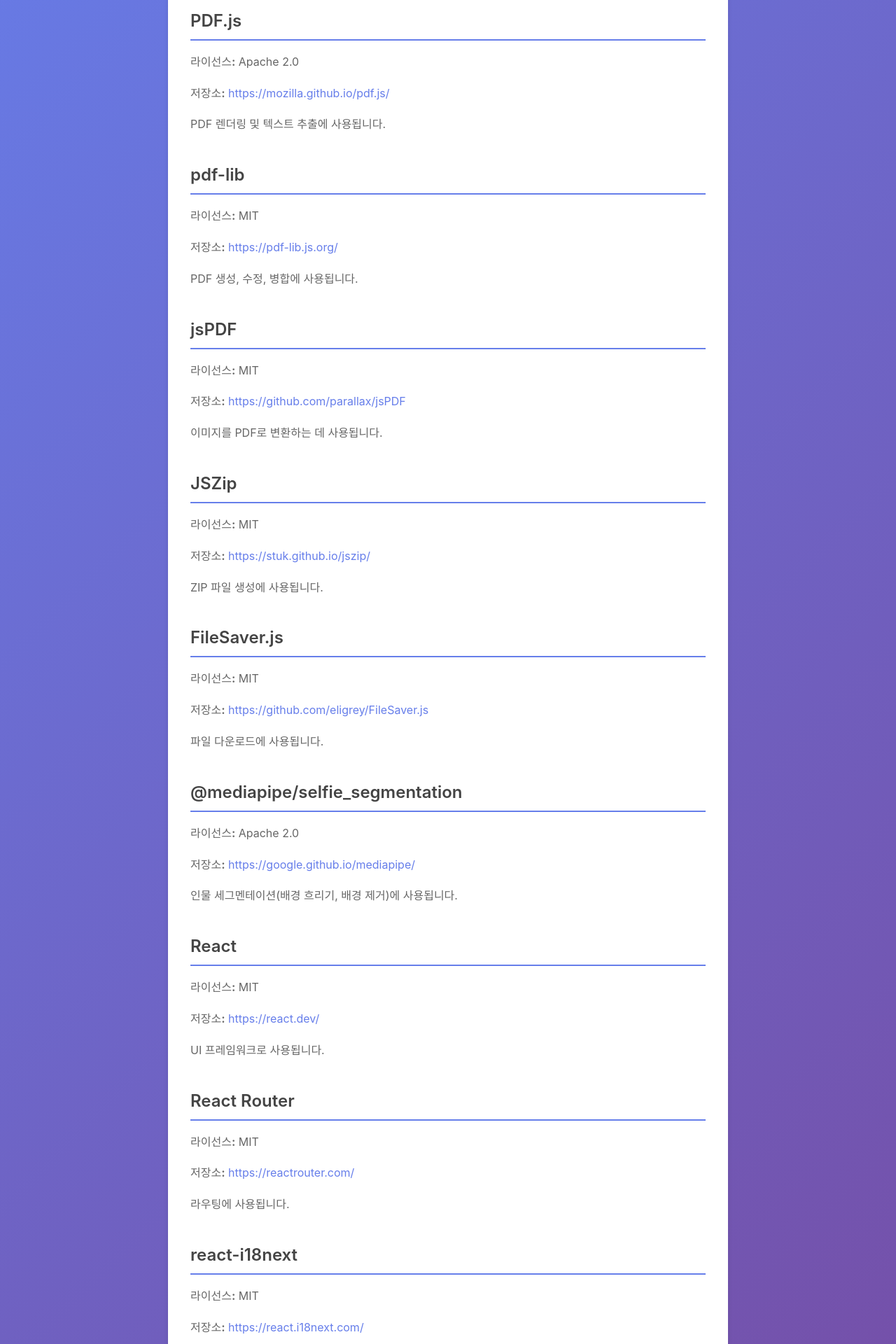
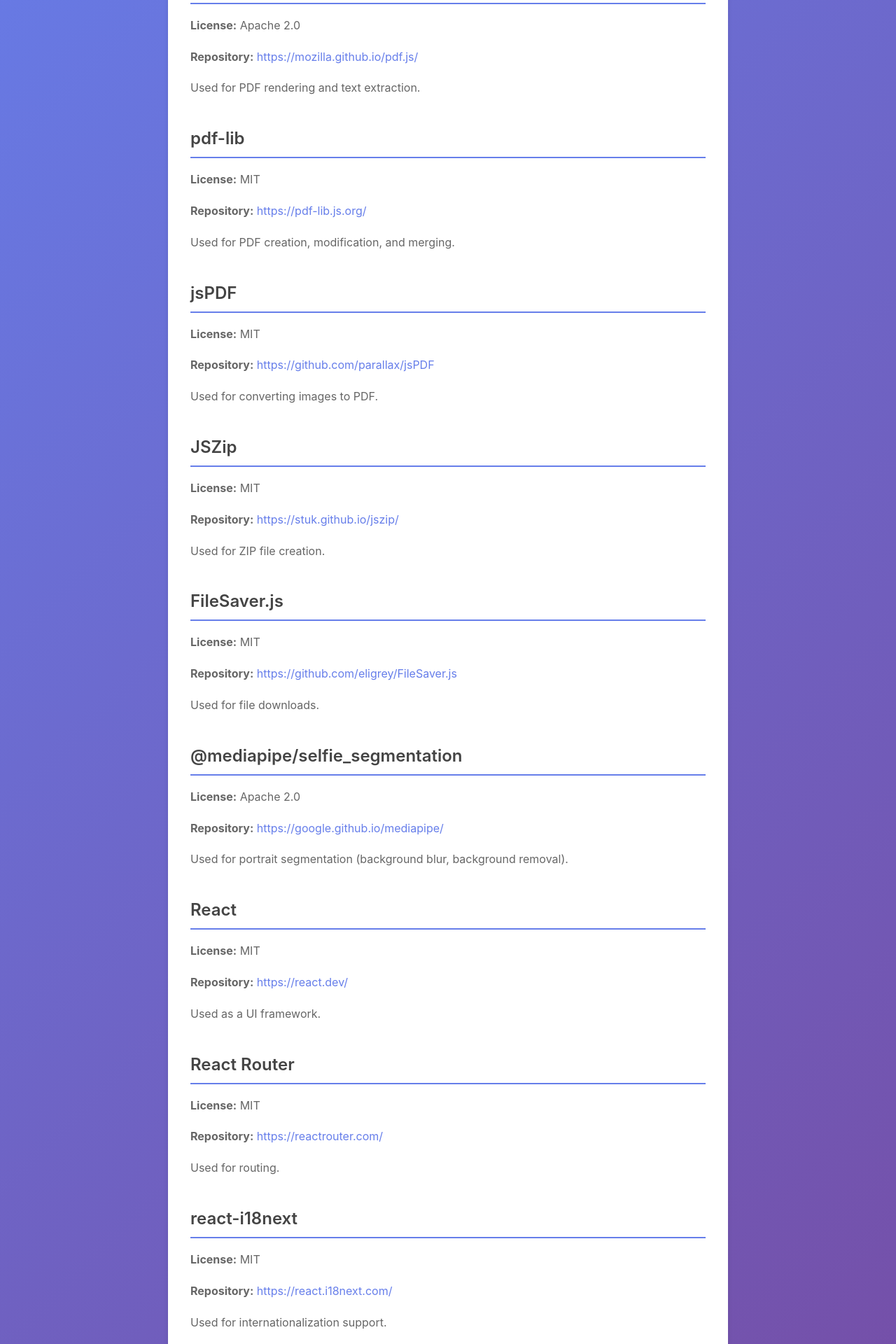
Before and after one commit to king-mini/file-convert, a React (Vite) app: page /licenses in a window 1280 px wide. Shown: the part 360-2280 px from the top of the page at 70% size. Built offline with nearby package versions, Linux system fonts and the light colour scheme.

Commit message:
정책 페이지 내용 업데이트: 라이센스, 개인정보 처리방침, 이용약관의 제목 및 내용을 명확하게 수정하고, 다국어 지원 관련 코드를 제거하여 가독성을 향상시킴

```diff
--- a/src/pages/Licenses.tsx
+++ b/src/pages/Licenses.tsx
@@ -1,87 +1,83 @@
-import { useTranslation } from 'react-i18next';
 import './Policy.css';
 
 const Licenses = () => {
-  const { t } = useTranslation();
-
   return (
     <div className="policy-page">
       <div className="policy-container">
-        <h1 className="policy-title">{t('policy.licenses.title')}</h1>
-        <p className="policy-updated">{t('policy.licenses.updated')}</p>
+        <h1 className="policy-title">Open Source Licenses</h1>
 
         <section className="policy-section">
-          <p>{t('policy.licenses.intro')}</p>
+          <p>This Service uses the following open source libraries. Each library follows its respective project license.</p>
         </section>
 
         <section className="policy-section">
           <h2>PDF.js</h2>
-          <p><strong>라이선스:</strong> Apache 2.0</p>
-          <p><strong>저장소:</strong> <a href="https://mozilla.github.io/pdf.js/" target="_blank" rel="noopener noreferrer">https://mozilla.github.io/pdf.js/</a></p>
-          <p>PDF 렌더링 및 텍스트 추출에 사용됩니다.</p>
+          <p><strong>License:</strong> Apache 2.0</p>
+          <p><strong>Repository:</strong> <a href="https://mozilla.github.io/pdf.js/" target="_blank" rel="noopener noreferrer">https://mozilla.github.io/pdf.js/</a></p>
+          <p>Used for PDF rendering and text extraction.</p>
         </section>
 
         <section className="policy-section">
           <h2>pdf-lib</h2>
-          <p><strong>라이선스:</strong> MIT</p>
-          <p><strong>저장소:</strong> <a href="https://pdf-lib.js.org/" target="_blank" rel="noopener noreferrer">https://pdf-lib.js.org/</a></p>
-          <p>PDF 생성, 수정, 병합에 사용됩니다.</p>
+          <p><strong>License:</strong> MIT</p>
+          <p><strong>Repository:</strong> <a href="https://pdf-lib.js.org/" target="_blank" rel="noopener noreferrer">https://pdf-lib.js.org/</a></p>
+          <p>Used for PDF creation, modification, and merging.</p>
         </section>
 
         <section className="policy-section">
           <h2>jsPDF</h2>
-          <p><strong>라이선스:</strong> MIT</p>
-          <p><strong>저장소:</strong> <a href="https://github.com/parallax/jsPDF" target="_blank" rel="noopener noreferrer">https://github.com/parallax/jsPDF</a></p>
-          <p>이미지를 PDF로 변환하는 데 사용됩니다.</p>
+          <p><strong>License:</strong> MIT</p>
+          <p><strong>Repository:</strong> <a href="https://github.com/parallax/jsPDF" target="_blank" rel="noopener noreferrer">https://github.com/parallax/jsPDF</a></p>
+          <p>Used for converting images to PDF.</p>
         </section>
 
         <section className="policy-section">
           <h2>JSZip</h2>
-          <p><strong>라이선스:</strong> MIT</p>
-          <p><strong>저장소:</strong> <a href="https://stuk.github.io/jszip/" target="_blank" rel="noopener noreferrer">https://stuk.github.io/jszip/</a></p>
-          <p>ZIP 파일 생성에 사용됩니다.</p>
+          <p><strong>License:</strong> MIT</p>
+          <p><strong>Repository:</strong> <a href="https://stuk.github.io/jszip/" target="_blank" rel="noopener noreferrer">https://stuk.github.io/jszip/</a></p>
+          <p>Used for ZIP file creation.</p>
         </section>
 
         <section className="policy-section">
           <h2>FileSaver.js</h2>
-          <p><strong>라이선스:</strong> MIT</p>
-          <p><strong>저장소:</strong> <a href="https://github.com/eligrey/FileSaver.js" target="_blank" rel="noopener noreferrer">https://github.com/eligrey/FileSaver.js</a></p>
-          <p>파일 다운로드에 사용됩니다.</p>
+          <p><strong>License:</strong> MIT</p>
+          <p><strong>Repository:</strong> <a href="https://github.com/eligrey/FileSaver.js" target="_blank" rel="noopener noreferrer">https://github.com/eligrey/FileSaver.js</a></p>
+          <p>Used for file downloads.</p>
         </section>
 
         <section className="policy-section">
           <h2>@mediapipe/selfie_segmentation</h2>
-          <p><strong>라이선스:</strong> Apache 2.0</p>
-          <p><strong>저장소:</strong> <a href="https://google.github.io/mediapipe/" target="_blank" rel="noopener noreferrer">https://google.github.io/mediapipe/</a></p>
-          <p>인물 세그멘테이션(배경 흐리기, 배경 제거)에 사용됩니다.</p>
+          <p><strong>License:</strong> Apache 2.0</p>
+          <p><strong>Repository:</strong> <a href="https://google.github.io/mediapipe/" target="_blank" rel="noopener noreferrer">https://google.github.io/mediapipe/</a></p>
+          <p>Used for portrait segmentation (background blur, background removal).</p>
         </section>
 
         <section className="policy-section">
           <h2>React</h2>
-          <p><strong>라이선스:</strong> MIT</p>
-          <p><strong>저장소:</strong> <a href="https://react.dev/" target="_blank" rel="noopener noreferrer">https://react.dev/</a></p>
-          <p>UI 프레임워크로 사용됩니다.</p>
+          <p><strong>License:</strong> MIT</p>
+          <p><strong>Repository:</strong> <a href="https://react.dev/" target="_blank" rel="noopener noreferrer">https://react.dev/</a></p>
+          <p>Used as a UI framework.</p>
         </section>
 
         <section className="policy-section">
           <h2>React Router</h2>
-          <p><strong>라이선스:</strong> MIT</p>
-          <p><strong>저장소:</strong> <a href="https://reactrouter.com/" target="_blank" rel="noopener noreferrer">https://reactrouter.com/</a></p>
-          <p>라우팅에 사용됩니다.</p>
+          <p><strong>License:</strong> MIT</p>
+          <p><strong>Repository:</strong> <a href="https://reactrouter.com/" target="_blank" rel="noopener noreferrer">https://reactrouter.com/</a></p>
+          <p>Used for routing.</p>
         </section>
 
         <section className="policy-section">
           <h2>react-i18next</h2>
-          <p><strong>라이선스:</strong> MIT</p>
-          <p><strong>저장소:</strong> <a href="https://react.i18next.com/" target="_blank" rel="noopener noreferrer">https://react.i18next.com/</a></p>
-          <p>다국어 지원에 사용됩니다.</p>
+          <p><strong>License:</strong> MIT</p>
+          <p><strong>Repository:</strong> <a href="https://react.i18next.com/" target="_blank" rel="noopener noreferrer">https://react.i18next.com/</a></p>
+          <p>Used for internationalization support.</p>
         </section>
 
         <section className="policy-section">
           <h2>Vite</h2>
-          <p><strong>라이선스:</strong> MIT</p>
-          <p><strong>저장소:</strong> <a href="https://vitejs.dev/" target="_blank" rel="noopener noreferrer">https://vitejs.dev/</a></p>
-          <p>빌드 도구로 사용됩니다.</p>
+          <p><strong>License:</strong> MIT</p>
+          <p><strong>Repository:</strong> <a href="https://vitejs.dev/" target="_blank" rel="noopener noreferrer">https://vitejs.dev/</a></p>
+          <p>Used as a build tool.</p>
         </section>
       </div>
     </div>
--- a/src/pages/Terms.tsx
+++ b/src/pages/Terms.tsx
@@ -1,54 +1,50 @@
-import { useTranslation } from 'react-i18next';
 import './Policy.css';
 
 const Terms = () => {
-  const { t } = useTranslation();
-
   return (
     <div className="policy-page">
       <div className="policy-container">
-        <h1 className="policy-title">{t('policy.terms.title')}</h1>
-        <p className="policy-updated">{t('policy.terms.updated')}</p>
+        <h1 className="policy-title">Terms of Service</h1>
 
         <section className="policy-section">
-          <h2>{t('policy.terms.sections.acceptance.title')}</h2>
-          <p>{t('policy.terms.sections.acceptance.content')}</p>
+          <h2>1. Acceptance of Terms</h2>
+          <p>By using this Service, you agree to these Terms of Service. If you do not agree, you may not use the Service.</p>
         </section>
 
         <section className="policy-section">
-          <h2>{t('policy.terms.sections.service.title')}</h2>
-          <p>{t('policy.terms.sections.service.content')}</p>
+          <h2>2. Service Provision</h2>
+          <p>This Service is provided as follows:</p>
           <ul>
-            <li>{t('policy.terms.sections.service.item1')}</li>
-            <li>{t('policy.terms.sections.service.item2')}</li>
-            <li>{t('policy.terms.sections.service.item3')}</li>
+            <li>This Service is provided "AS-IS"</li>
+            <li>We do not guarantee the quality or results of conversions</li>
+            <li>Please backup important documents before processing</li>
           </ul>
         </section>
 
         <section className="policy-section">
-          <h2>{t('policy.terms.sections.restrictions.title')}</h2>
-          <p>{t('policy.terms.sections.restrictions.content')}</p>
+          <h2>3. Usage Restrictions</h2>
+          <p>The following activities are prohibited:</p>
           <ul>
-            <li>{t('policy.terms.sections.restrictions.item1')}</li>
-            <li>{t('policy.terms.sections.restrictions.item2')}</li>
-            <li>{t('policy.terms.sections.restrictions.item3')}</li>
-            <li>{t('policy.terms.sections.restrictions.item4')}</li>
+            <li>Processing illegal content</li>
+            <li>Processing content that infringes copyright</li>
+            <li>Excessive use that harms service stability</li>
+            <li>Attempts to bypass technical security of the Service</li>
           </ul>
         </section>
 
         <section className="policy-section">
-          <h2>{t('policy.terms.sections.disclaimer.title')}</h2>
-          <p>{t('policy.terms.sections.disclaimer.content')}</p>
+          <h2>4. Disclaimer</h2>
+          <p>This Service is not responsible for:</p>
           <ul>
-            <li>{t('policy.terms.sections.disclaimer.item1')}</li>
-            <li>{t('policy.terms.sections.disclaimer.item2')}</li>
-            <li>{t('policy.terms.sections.disclaimer.item3')}</li>
+            <li>Data loss or conversion failures</li>
+            <li>Service interruptions or errors</li>
+            <li>Direct or indirect damages resulting from use of the Service</li>
           </ul>
         </section>
 
         <section className="policy-section">
-          <h2>{t('policy.terms.sections.changes.title')}</h2>
-          <p>{t('policy.terms.sections.changes.content')}</p>
+          <h2>5. Changes to Terms</h2>
+          <p>These Terms may be changed without prior notice. Changes will be posted on this page, and continued use of the Service constitutes acceptance of the modified Terms.</p>
         </section>
       </div>
     </div>
```
Also changed, not shown: src/pages/PrivacyPolicy.tsx (+23 -27 lines).
